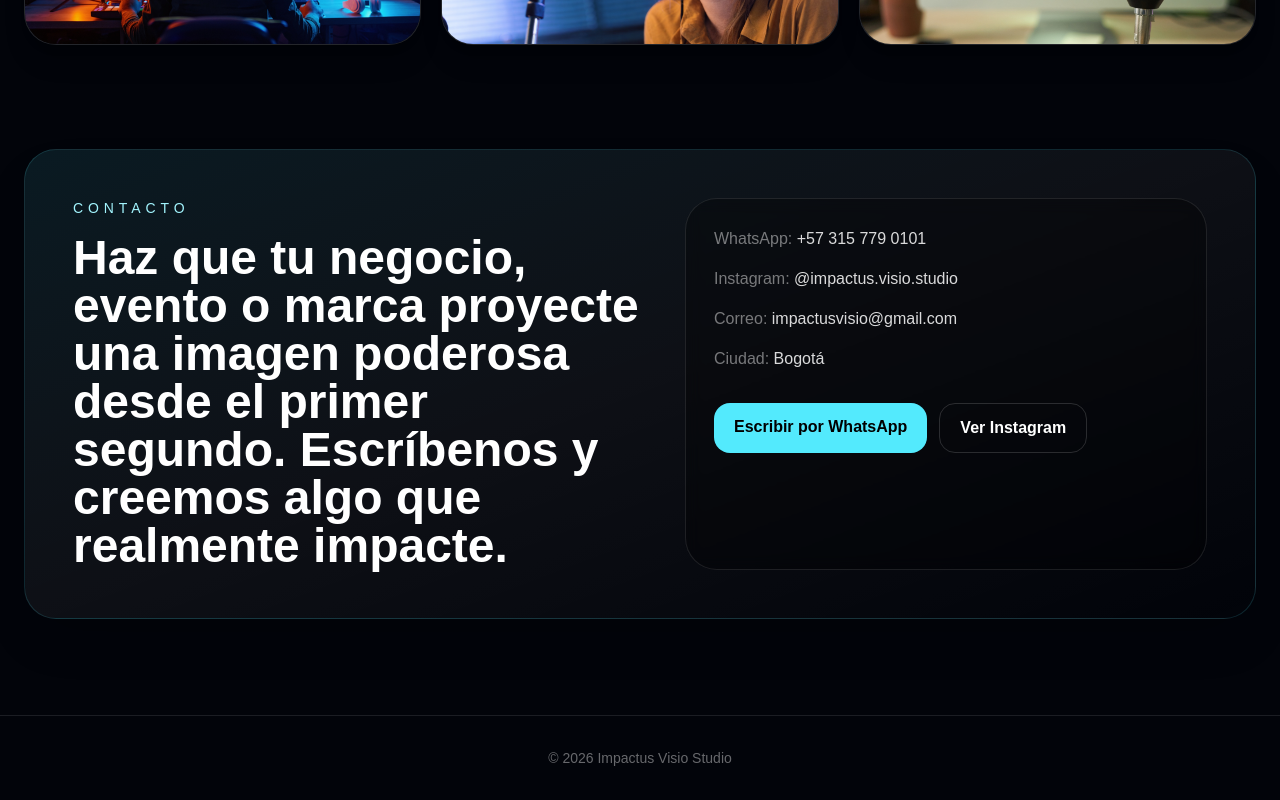
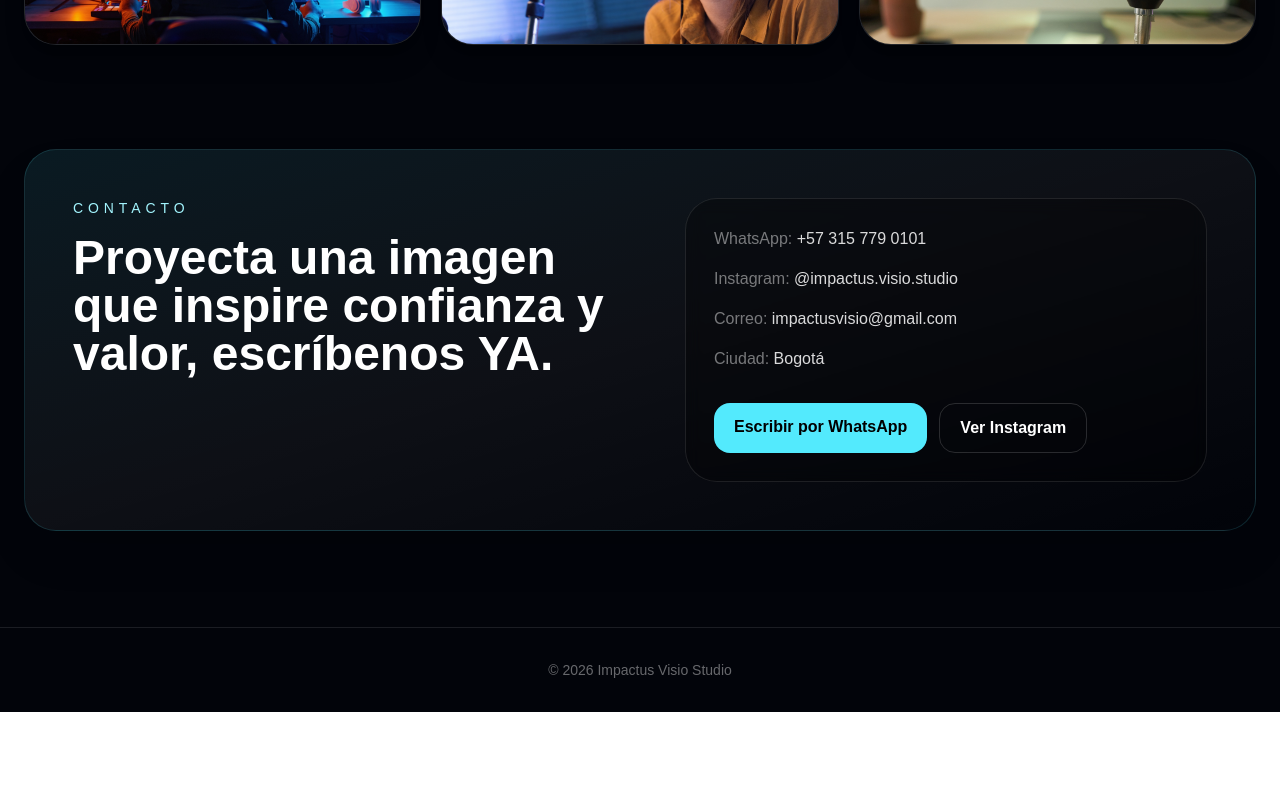
Before and after one commit to djstevedupre-cyber/impactus-visio-studio-web, a Next.js app: page / in a window 1280 px wide. Shown: the part 3637-4437 px from the top of the page. After the commit the page ends 4349 px from the top, so only its background shows below. Built offline with nearby package versions, Linux system fonts and the light colour scheme.

Commit message:
Update page.tsx

```diff
--- a/app/page.tsx
+++ b/app/page.tsx
@@ -305,7 +305,7 @@ export default function Home() {
                   Contacto
                 </p>
                 <h2 className="mt-4 max-w-3xl text-3xl font-bold md:text-5xl">
-                  Haz que tu negocio, evento o marca proyecte una imagen poderosa desde el primer segundo. Escríbenos y creemos algo que realmente impacte.
+                  Proyecta una imagen que inspire confianza y valor, escríbenos YA.
                 </h2>
               </div>
 
```
